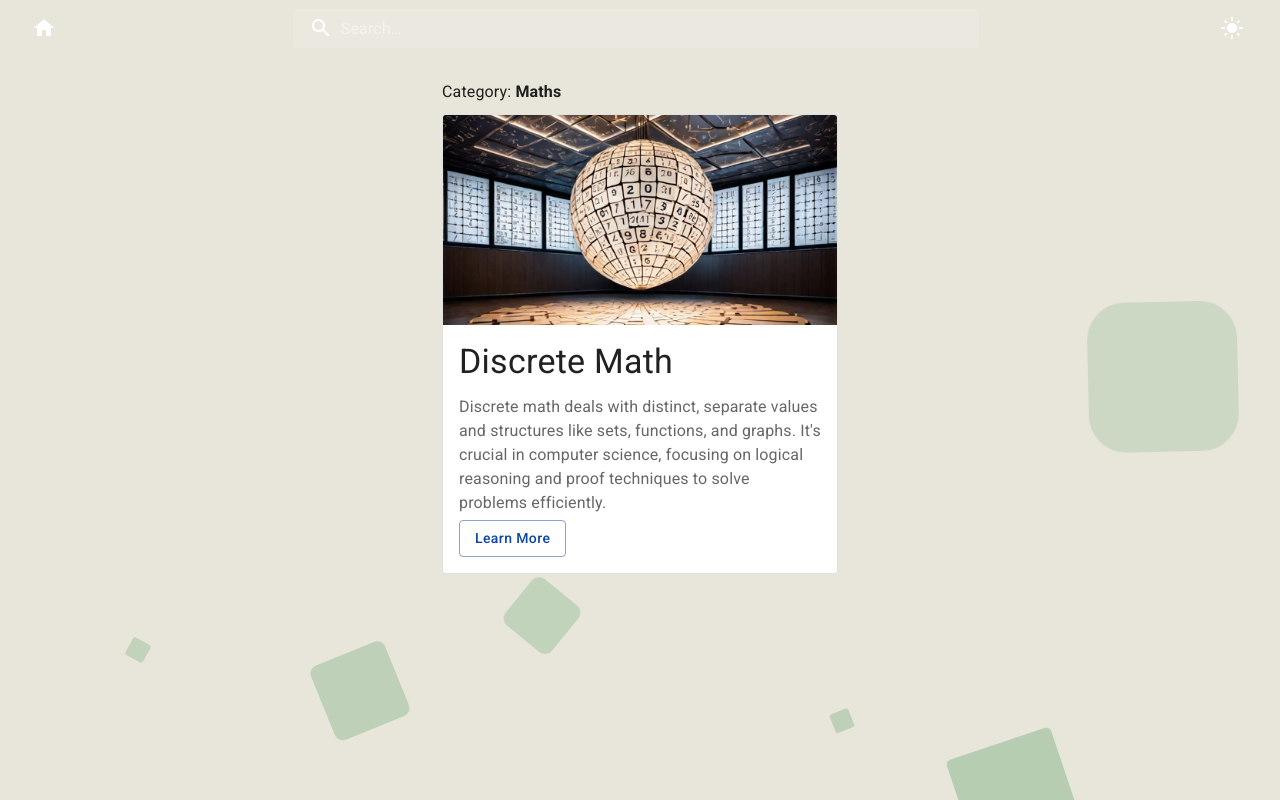
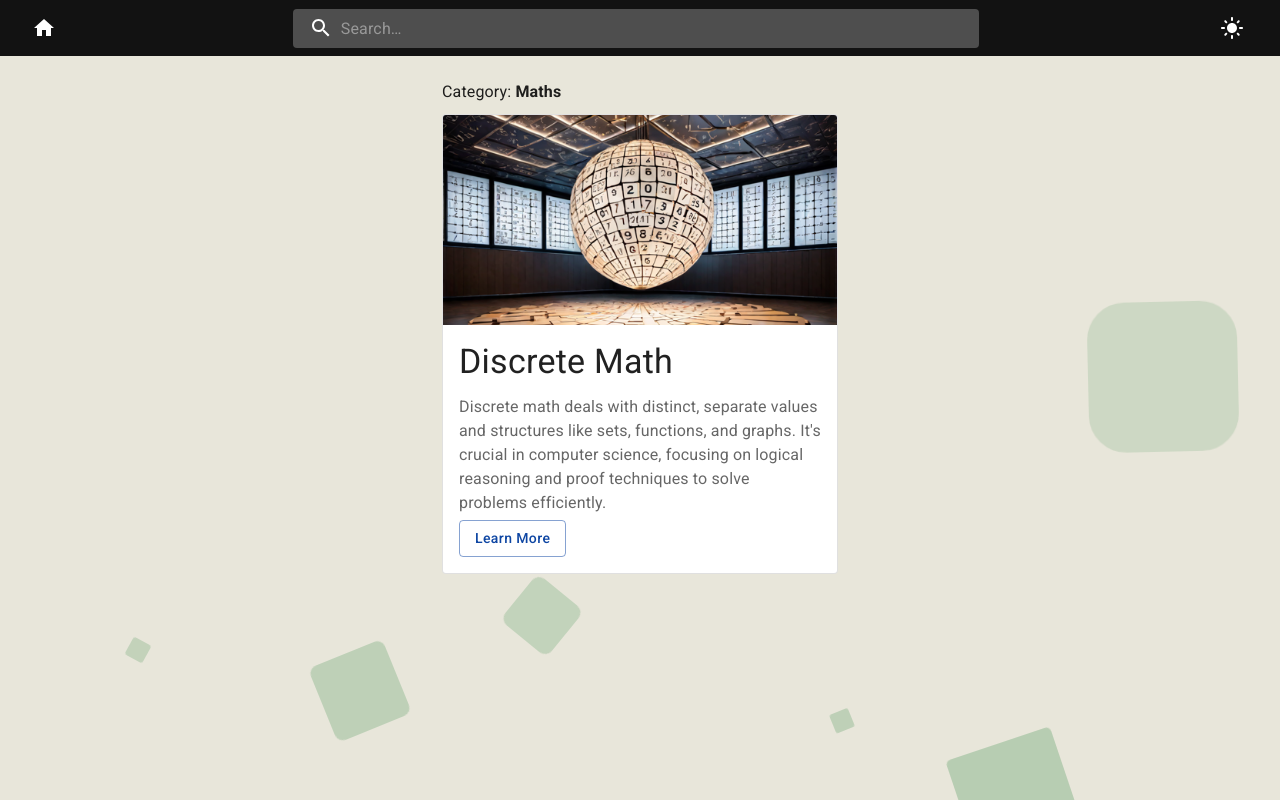
Before and after one commit to wztech0192/knowledge-hub, a React (Vite) app: page / in a window 1280 px wide. Built offline with nearby package versions, Linux system fonts and the light colour scheme.

Commit message:
Almost fixed it. Still in process....

```diff
--- a/src/components/Layout/Header.tsx
+++ b/src/components/Layout/Header.tsx
@@ -13,20 +13,18 @@ const StyledAppBar = styled(AppBar)(({ theme }) => ({
   background: theme.palette.mode === 'dark' ? '#121212' : '#121212',
   color: theme.palette.mode === 'dark' ? '#FFFFFF' : '#FFFFFF',
   boxShadow: 'none',
-  borderBottomLeftRadius: 16,
-  borderBottomRightRadius: 16,
 }));
 
 const Search = styled('div')(({ theme }) => ({
   position: 'relative',
   borderRadius: theme.shape.borderRadius,
-  backgroundColor: alpha(theme.palette.common.white, 0.15),
+  backgroundColor: alpha(theme.palette.common.white, 0.25),
   '&:hover': {
-    backgroundColor: alpha(theme.palette.common.white, 0.25),
+    backgroundColor: alpha(theme.palette.common.black, 0.25),
   },
   marginRight: theme.spacing(2),
   marginLeft: 0,
-  width: '20%',
+  width: '100%',
   [theme.breakpoints.up('sm')]: {
     margin: '0 auto',
     width: '60%',
@@ -61,7 +59,7 @@ const StyledInputBase = styled(InputBase)(({ theme }) => ({
 
 export const Header = () => {
   return (
-    <StyledAppBar position="static">
+    <StyledAppBar position="sticky">
       <Toolbar
         sx={{ minHeight: '56px !important', justifyContent: 'space-between' }}>
         <IconButton color="inherit" component={NavLink} to="/">
```
